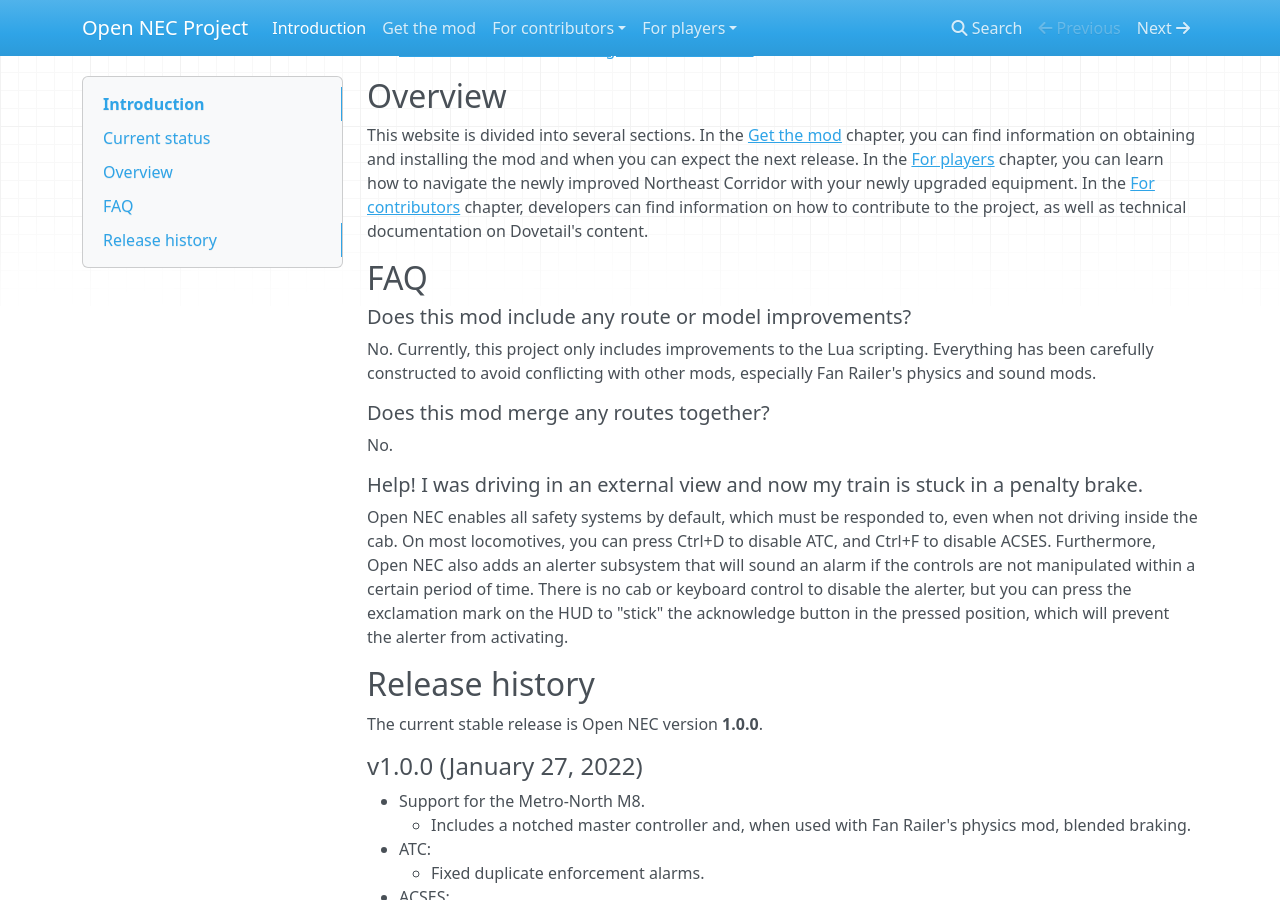
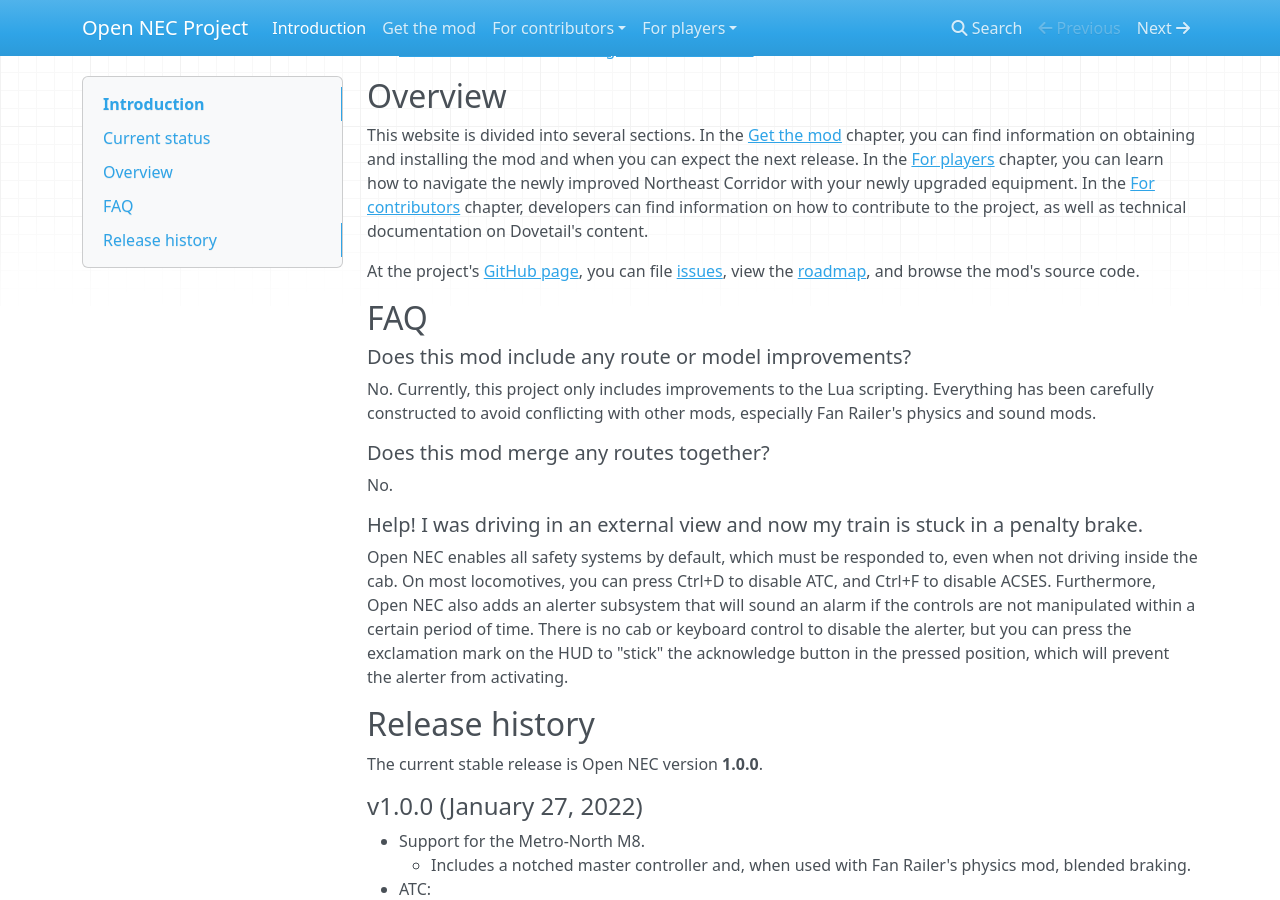
Before and after one commit to YoRyan/open-nec, an MkDocs documentation site: the page built from Docs/index.md, in a window 1280 px wide and 900 px high, scrolled down 2186 px. Built offline with MkDocs 1.6.1, drawn with Linux system fonts in a browser that asks for light colours; nearby versions of some CDN libraries.

Commit message:
docs: add links to github pages

```diff
--- a/Docs/index.md
+++ b/Docs/index.md
@@ -51,6 +51,8 @@
 ## Overview
 
 This website is divided into several sections. In the [Get the mod](installation) chapter, you can find information on obtaining and installing the mod and when you can expect the next release. In the [For players](for-players) chapter, you can learn how to navigate the newly improved Northeast Corridor with your newly upgraded equipment. In the [For contributors](for-contributors) chapter, developers can find information on how to contribute to the project, as well as technical documentation on Dovetail's content.
+
+At the project's [GitHub page](https://github.com/YoRyan/open-nec), you can file [issues](https://github.com/YoRyan/open-nec/issues), view the [roadmap](https://github.com/YoRyan/open-nec/projects/1), and browse the mod's source code.
 
 ## FAQ
 
```
